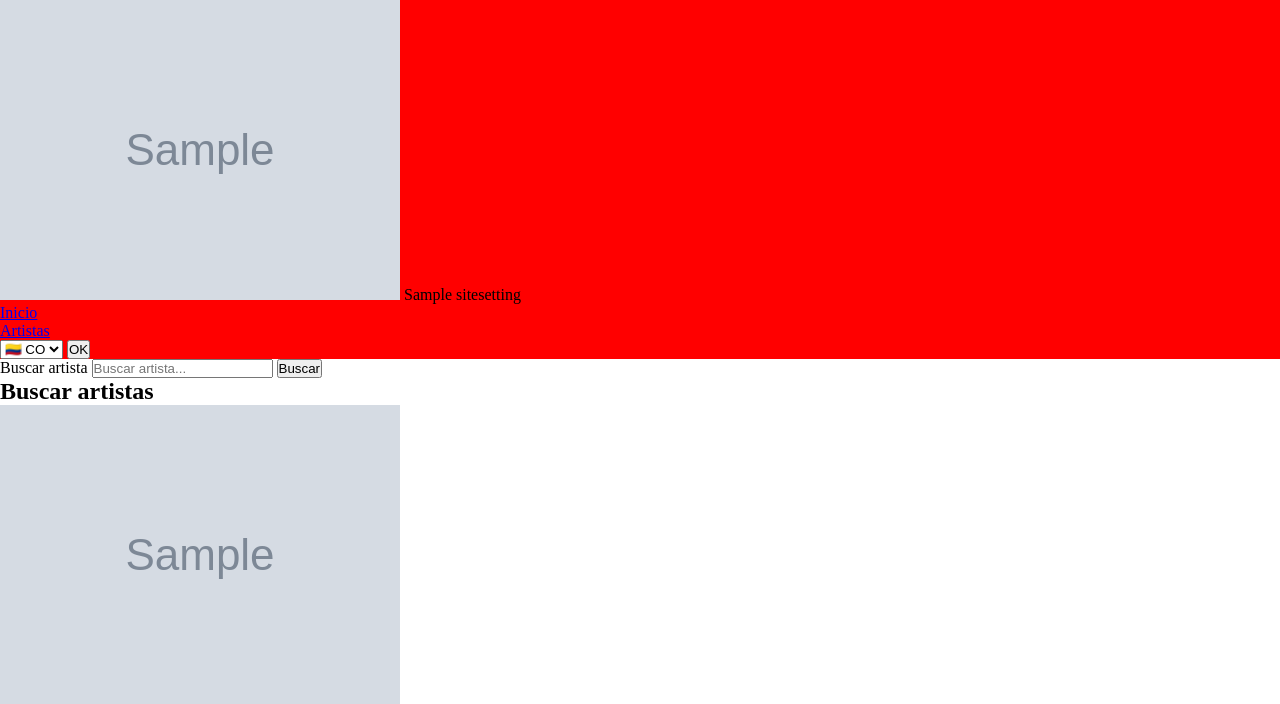
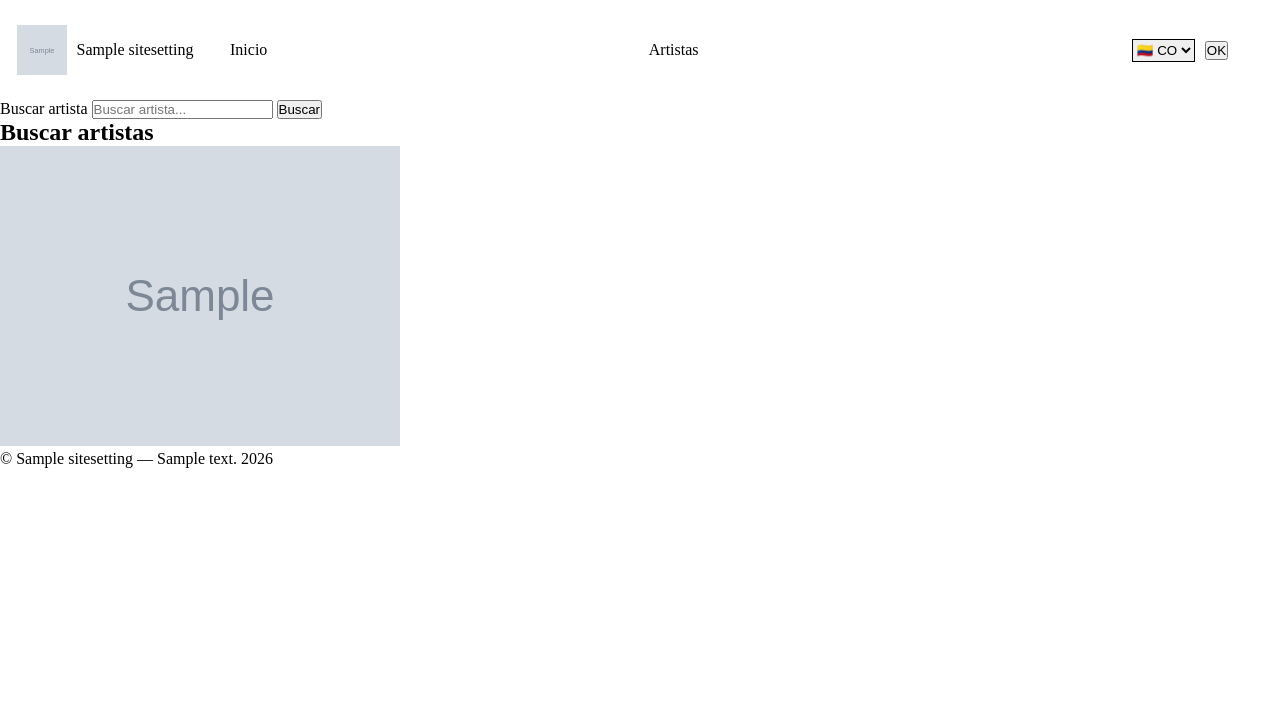
Before and after one commit to JuampiRG4L/Universo-Musical, a Django app: page /es/buscar/ in a window 1280 px wide. Shown: the top 704 px of the page. Run offline with Django 5.2, Linux system fonts and the light colour scheme; tables that the repository leaves empty hold one stand-in row (values such as "Sample post"); grey boxes marked "Sample" are stand-in pictures.

Commit message:
Inicio de estilos

```diff
--- a/Artistas/config/settings.py
+++ b/Artistas/config/settings.py
@@ -115,6 +115,10 @@ TIME_ZONE = 'America/Bogota'
 
 USE_I18N = True
 
+LOCALE_PATHS = [
+    BASE_DIR / 'locale',
+]
+
 USE_TZ = True
 
 STATIC_URL = 'static/'
--- a/Artistas/static/css/components/language-selector.css
+++ b/Artistas/static/css/components/language-selector.css
@@ -0,0 +1,22 @@
+* {
+    margin: 0;
+    padding: 0;
+    box-sizing: border-box;
+}
+
+.form-selector {
+    display: flex;
+    align-items: center;
+    justify-content: center;
+    width: 200px;
+}
+
+.select-selector {
+    margin-right: 10px;
+    padding: 2px 0;
+    border: 1px solid black;
+}
+
+.select-selector:focus {
+    outline: none;
+}
--- a/Artistas/static/css/layout/navbar.css
+++ b/Artistas/static/css/layout/navbar.css
@@ -5,5 +5,45 @@
 }
 
 .header {
-    background-color: red;
+    display: flex;
+    height: 100px;
 }
+
+.nav {
+    display: flex;
+    width: 100%;
+}
+
+.navbar-brand {
+    display: flex;
+    align-items: center;
+    justify-content: center;
+    margin-right: 20px;
+    cursor: pointer;
+    width: 20%;
+}
+
+.img-logo {
+    width: 50px;
+    height: 50px;
+}
+
+.text-logo {
+    margin-left: 10px;
+}
+
+.ul-home {
+    display: flex;
+    align-items: center;
+    justify-content: space-between;
+    width: 100%;
+}
+
+.li-home {
+    list-style: none;
+}
+
+.a-home {
+    text-decoration: none;
+    color: black;
+}
--- a/Artistas/static/css/main.css
+++ b/Artistas/static/css/main.css
@@ -1 +1,2 @@
 @import url('layout/navbar.css');
+@import url('components/language-selector.css');
--- a/Artistas/templates/includes/language_selector.html
+++ b/Artistas/templates/includes/language_selector.html
@@ -1,23 +1,20 @@
 {% load i18n %}
 {% load language_extras %}
 
-<form action="{% url 'set_language' %}" method="post">
+<form action="{% url 'set_language' %}" method="post" class="form-selector">
 
 {% csrf_token %}
 
 <input type="hidden" name="next" value="{{ request.path }}">
 
-<select name="language">
+<select name="language" class="select-selector">
 
 {% get_current_language as CURRENT_LANGUAGE %}
 {% get_available_languages as AVAILABLE_LANGUAGES %}
 
 {% for code, name in AVAILABLE_LANGUAGES %}
 
-    <option
-        value="{{ code }}"
-        {% if code == CURRENT_LANGUAGE %}selected{% endif %}
-    >
+    <option value="{{ code }}" {% if code == CURRENT_LANGUAGE %}selected{% endif %} >
         {% language_flag code %} {% language_code_label code %}
     </option>
 
--- a/Artistas/templates/includes/navbar_home.html
+++ b/Artistas/templates/includes/navbar_home.html
@@ -11,7 +11,7 @@
 
             {% if site_settings.logo %}
 
-                <img
+                <img class="img-logo"
 
                 src="{{ site_settings.logo.url }}"
 
@@ -23,23 +23,22 @@
 
 
 
-            <span>
+            <p class="text-logo">
+                {{ site_settings.site_name }}
+            </p>
 
-                {{ site_settings.site_name }}
-
-            </span>
 
 
         </div>
 
 
 
-        <ul>
+        <ul class="ul-home">
 
 
-            <li>
+            <li class="li-home">
 
-                <a href="{% url 'home' %}">
+                <a href="{% url 'home' %}" class="a-home">
 
                     {% translate "Inicio" %}
 
@@ -49,9 +48,9 @@
 
 
 
-            <li>
+            <li class="li-home">
 
-                <a href="{% url 'home' %}#artists">
+                <a href="{% url 'home' %}#artists" class="a-home">
 
                     {% translate "Artistas" %}
 
@@ -61,7 +60,7 @@
 
 
 
-            <li>
+            <li class="li-home">
 
                 {% include "includes/language_selector.html" %}
 
```
Also changed, not shown: Artistas/core/tests.py (+20 -1 lines), Artistas/locale/en/LC_MESSAGES/django.po (added), Artistas/locale/pt/LC_MESSAGES/django.po (added), 2 other files.
